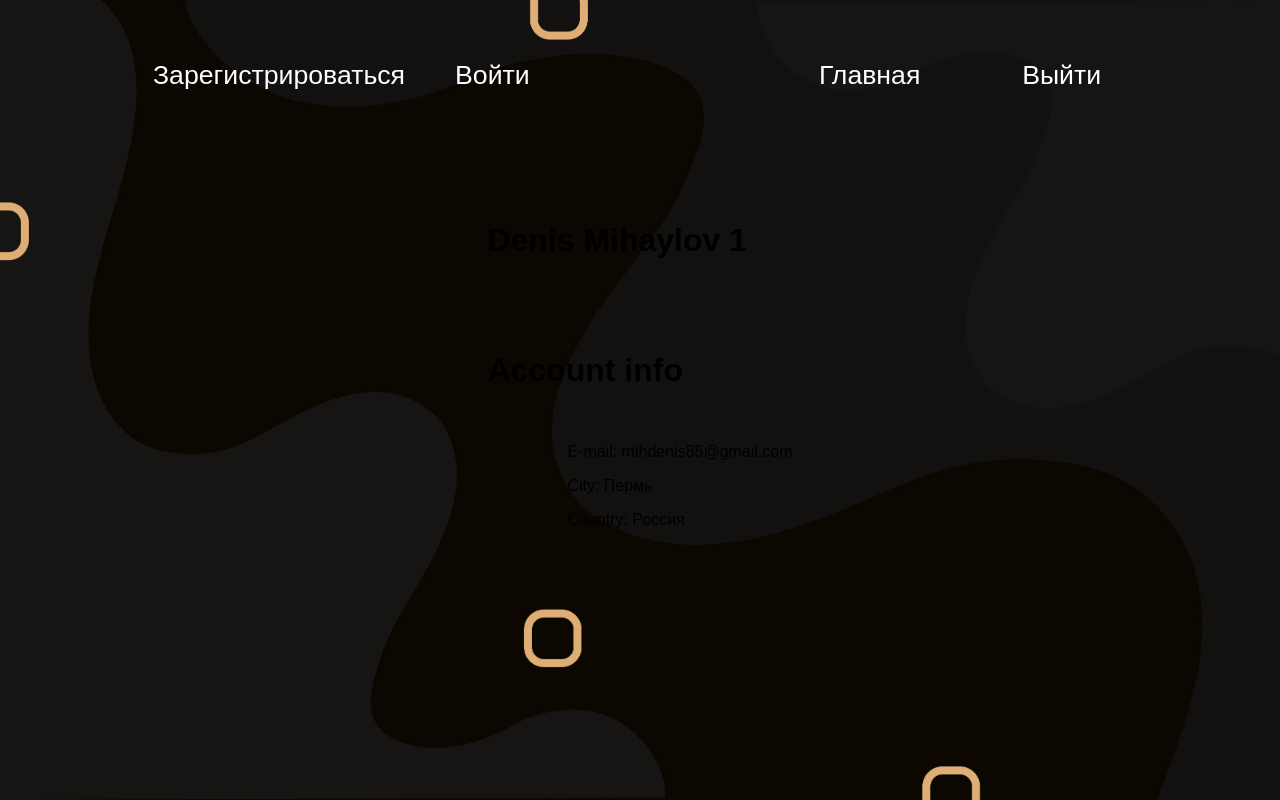
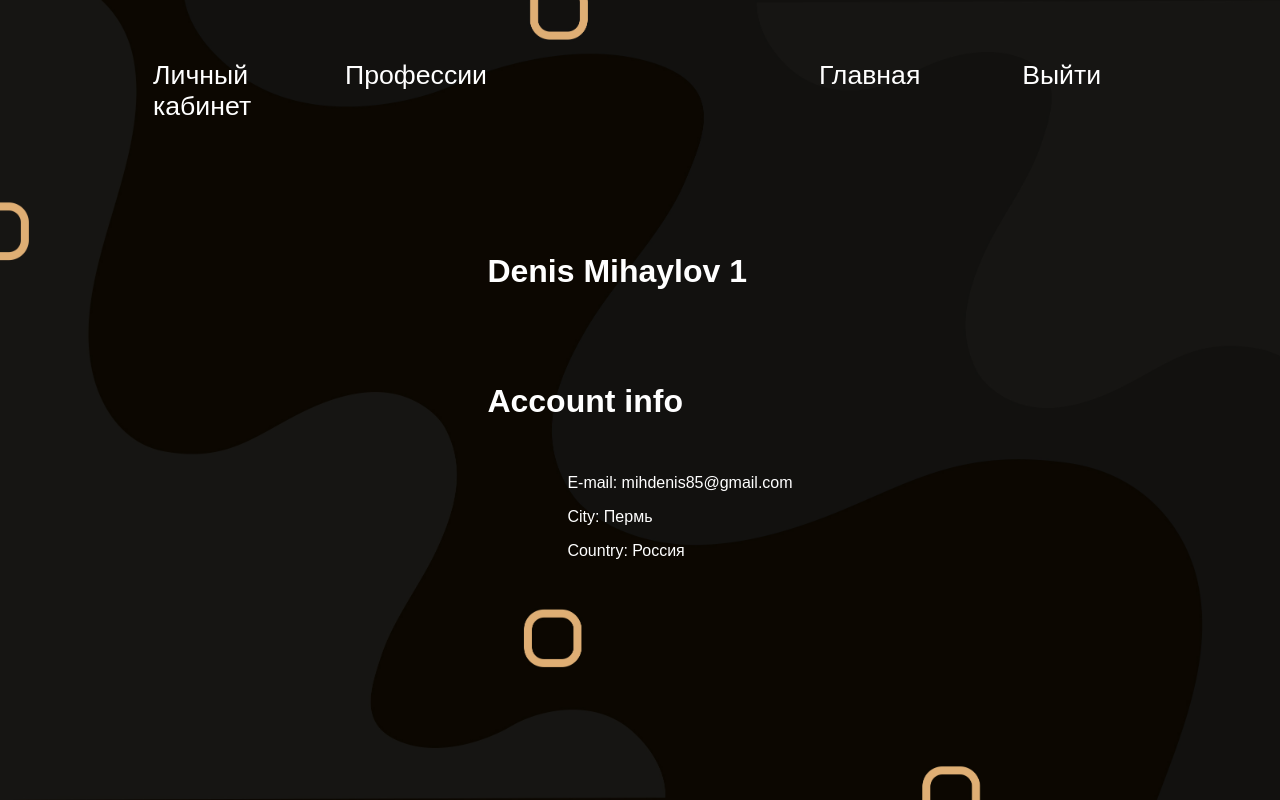
Before and after one commit to mihdenis85/psycho_test, a Flask app: page /account_info in a window 1280 px wide. Run offline with Flask 2, Linux system fonts and the light colour scheme; a user stored in the database is signed in.

Commit message:
Fix bugs with frontend

```diff
--- a/Project/application.py
+++ b/Project/application.py
@@ -107,14 +107,14 @@ def professions_categories():
     return render_template('professions_categories.html', title='Категории', categories=categories)
 
 
-@app.route('/professions/categories/<int:category_id>')
+@app.route('/professions/<int:category_id>')
 def professions(category_id):
     db = db_session.create_session()
     professions = db.query(Profession).filter(Profession.category_id == category_id).all()
-    return render_template('professions.html', title='Профессии', professions=professions, category_id=category_id)
+    return render_template('professions.html', title='Профессии', professions=professions)
 
 
-@app.route('/professions/<int:profession_id>')
+@app.route('/profession_description/<int:profession_id>')
 def profession_description(profession_id):
     db = db_session.create_session()
     profession = db.query(Profession).filter(Profession.id == profession_id).first()
--- a/Project/templates/account.html
+++ b/Project/templates/account.html
@@ -3,12 +3,12 @@
 {% block content %}
 
 <main class='container'>
-    <h1 class='acc-head-name'>{{useracc}}</h1>
+    <h1 class='text acc-head-name'>{{useracc}}</h1>
     <br>
-    <h5 class='button-note-text' style='font-size:24pt;'>Account info</h5>
-    <p class='button-note-text' style='margin-left:80px;'>E-mail: {{ user.email }}</p>
-    <p class='button-note-text' style='margin-left:80px;'>City: {{ user.city }}</p>
-    <p class='button-note-text' style='margin-left:80px;'>Country: {{ user.country }}</p>
+    <h5 class='text button-note-text' style='font-size:24pt;'>Account info</h5>
+    <p class='text button-note-text' style='margin-left:80px;'>E-mail: {{ user.email }}</p>
+    <p class='text button-note-text' style='margin-left:80px;'>City: {{ user.city }}</p>
+    <p class='text button-note-text' style='margin-left:80px;'>Country: {{ user.country }}</p>
 </main>
 
 {% endblock %}
--- a/Project/templates/base.html
+++ b/Project/templates/base.html
@@ -18,15 +18,23 @@
 
 <body>
     <div class="header">
-
 			<ul class="log_menu" align="left">
+                {% if current_user.is_authenticated %}
+                    <a href="/account_info"><li class="menu_point"  id="menu_button_1">Личный кабинет</li></a>
+                    <a href="/professions/categories"><li class="menu_point"  id="menu_button_2">Профессии</li></a>
+                {% else %}
 				<a href="/register"><li class="menu_point"  id="menu_button_1">Зарегистрироваться</li></a>
 				<a href="/login"><li class="menu_point"  id="menu_button_2">Войти</li></a>
+                {% endif %}
 			</ul>
 
 			<ul class="menu" align="right">
 				<a href="/"><li class="menu_point"  id="menu_button_3">Главная</li></a>
+                {% if current_user.is_authenticated %}
 				<a href="/logout"><li class="menu_point" id="menu_button_4">Выйти</li></a>
+                {% else %}
+                <a href="/professions/categories"><li class="menu_point"  id="menu_button_4">Профессии</li></a>
+                {% endif %}
 			</ul>
 
     </div>
--- a/Project/templates/profession_description.html
+++ b/Project/templates/profession_description.html
@@ -2,9 +2,9 @@
 
 {% block content %}
 <main class='container'>
-    <h2>{{ profession.title }}</h2>
-    <p class='note-content'>{{ profession.description }}</p>
-    <button type="button"><a href="/" class='button-note-text'>Вернуться на главную</a></button>
+    <h2 class="text">{{ profession.title }}</h2>
+    <p class='note-content text'>{{ profession.description }}</p>
+    <button type="button"><a href="/">Вернуться на главную</a>
 </main>
 
 {% endblock %}
--- a/Project/templates/professions.html
+++ b/Project/templates/professions.html
@@ -2,12 +2,12 @@
 
 {% block content %}
 <main class='text-center container'>
-    <h2>Профессии</h2><br>
+    <h2 class="text">Профессии</h2>
     <div class="container">
         <ul class="list-group">
             {% for profession in professions %}
-            <li>
-                <p><a href="/professions/{{ profession.id }}">{{ profession.title }}</a></p>
+                <a href="/profession_description/{{ profession.id }}"><li>{{ profession.title }}
+                </li></a>
             {% endfor %}
         </ul>
     </div>
--- a/Project/templates/professions_categories.html
+++ b/Project/templates/professions_categories.html
@@ -2,11 +2,11 @@
 
 {% block content %}
 <main class='text-center container'>
-        <h2>Категории профессий</h2>
+        <h2 class="text">Категории профессий</h2>
         <div class="container">
             <ul class="list-group">
                 {% for category in categories %}
-                <a href="/professions/categories/{{ category.id }}"><li>
+                <a href="/professions/{{ category.id }}"><li>
                     {{ category.title }}</li></a>
                 {% endfor %}
             </ul>
```
